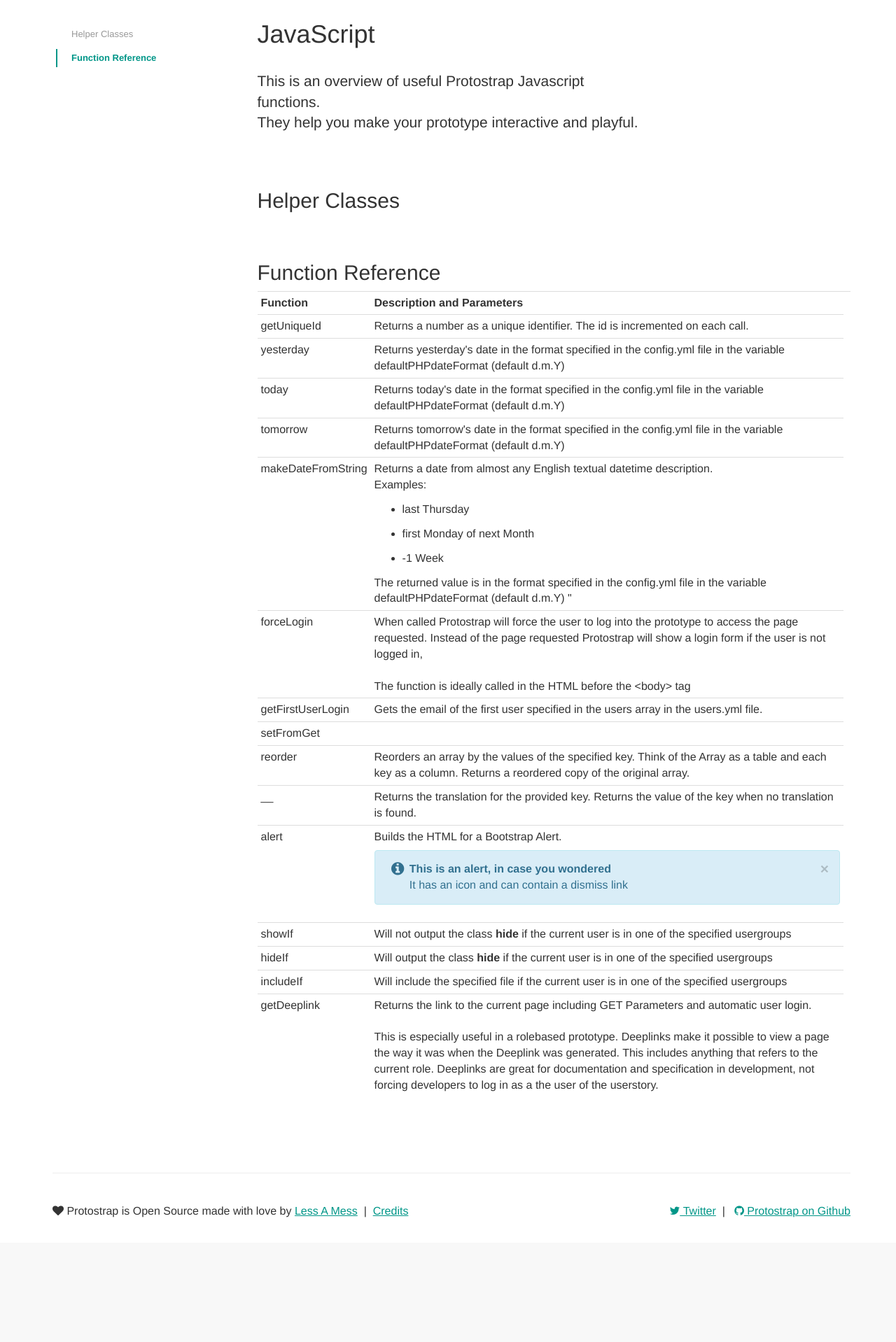
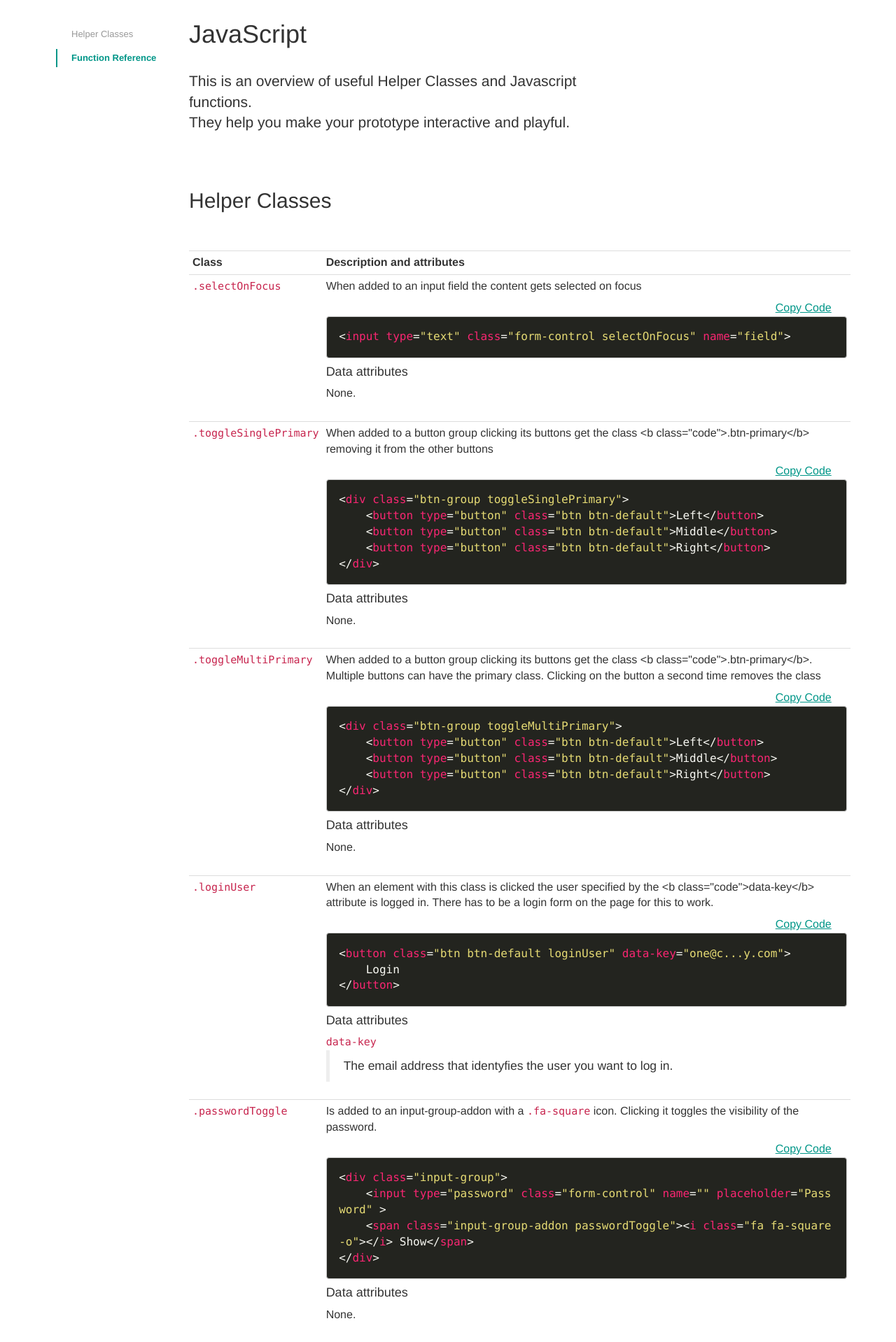
Before and after one commit to lessamess/protostrap-site, a PHP site: page /protostrap/javascript.php in a window 1280 px wide. Shown: the part 51-1969 px from the top of the page at 70% size. Before the commit the page ends 1791 px from the top, so only its background shows below. Run offline with PHP 8.4, Linux system fonts and the light colour scheme; some libraries are stand-ins or nearby versions.

Commit message:
javascript doku

```diff
--- a/assets/css/main.css
+++ b/assets/css/main.css
@@ -426,6 +426,10 @@ b.code {
     background-color: transparent !important;
 }
 
+.block{
+    display: block;
+}
+
 @media screen and (max-width : 991px)  {
     .ps-docs-sidebar{
         display:none;
--- a/assets/js/main.js
+++ b/assets/js/main.js
@@ -168,6 +168,76 @@
             }
         });
 
+        $('.btn-spinner').on('click', function() {
+          // keep width of button
+          var width = $(this).outerWidth();
+          $(this).css("width", width+"px");
+          // spinner markup
+          var spinner = "<i class=\"fa fa-spinner fa-spin\"></i>";
+          // original button label
+          var tmpContent = $(this).html();
+          // show spinner
+          $(this).html(spinner);
+          // make scope for timeout function
+          var that = $(this);
+            setTimeout(function() {
+               // rollback
+               $(that).html(tmpContent);
+           }, 1000);
+        });
+
+
+        $(".trigger").click(function() {
+            var group = $(this).data("group");
+            var item = $(this).data("item");
+            $("."+group).addClass("hide");
+            $("."+group+"-" + item).removeClass("hide");
+        });
+
+        function showTooltip(target, text){
+             $(target).attr('data-toggle','tooltip');
+             $(target).attr('data-placement','top');
+             $(target).attr('data-trigger','click');
+             $(target).attr('title', text);
+
+
+            //and finally show the popover
+            $(target).tooltip('show');
+            var that = target;
+            setTimeout( function(){
+                     $(that).tooltip('hide')}, 1500);
+        }
+
+        $(".copyToClipboard").click(function() {
+            var target = $(this).data("target");
+            var text = $("#"+target).html();
+            $('<div style="opacity:0"><textarea id="textarea'+target+'">'+text+'</textarea></div>').appendTo("body");
+            $("#textarea"+target).select();
+            document.execCommand('copy');
+            $("#textarea"+target).remove();
+            showTooltip(this, "Copied to Clipboard");
+        });
+
+        $(".showHide").click(function() {
+            if($("#"+$(this).data("show")).hasClass("hide")){
+                $("#"+$(this).data("show")).css("display", "none").removeClass("hide");
+            }
+            $("#"+$(this).data("show")).toggle("slow");
+            $("#"+$(this).data("hide")).toggle("slow");
+        });
+
+        function countDown(target){
+            var number = Number($("#"+target).html());
+            number = Math.ceil(number*0.89);
+            $("#"+target).html(number);
+        }
+        $(".countDown").click(function() {
+            var target = $(this).data("target");
+            countDown(target);
+        });
+
+
+
         // Carousel if there is any
         $('.carousel').carousel(
             {interval: 0}
--- a/javascript.php
+++ b/javascript.php
@@ -29,18 +29,18 @@ $activeNavigation = "javascript";
 
             <div class="row">
                 <!--Nav Bar -->
-                <nav class="col-md-3 ps-docs-sidebar hidden-xs">
+                <nav class="col-md-2 ps-docs-sidebar hidden-xs">
                     <?php
                     $navItems = $javascript;
                     include("./snippets/navigation.php");?>
                 </nav>
                 <!--Main Content -->
-                <div class="col-md-9" id="mainContent">
+                <div class="col-md-10" id="mainContent">
                     <h1>JavaScript</h1>
                     <br>
                     <div class="row">
                         <div class="col-md-8">
-                            <p class="lead">This is an overview of useful Protostrap Javascript functions. <br>
+                            <p class="lead">This is an overview of useful Helper Classes and Javascript functions. <br>
                             They help you make your prototype interactive and playful.</p>
                             <div class="hidden-lg hidden-md">
                                 <?php
--- a/php.php
+++ b/php.php
@@ -40,7 +40,7 @@ $activeNavigation = "php";
                     <br>
                     <div class="row">
                         <div class="col-md-8">
-                            <p class="lead">This is an overview of useful Protostrap PHP functions and variables. <br>
+                            <p class="lead">This is an overview of useful PHP functions and variables. <br>
                             They let you work with data easily and make your prototype feel real.</p>
                             <div class="hidden-lg hidden-md">
                                 <?php
--- a/snippets/javascript_functions.php
+++ b/snippets/javascript_functions.php
@@ -1,15 +1,57 @@
-
+<br><br>
 <table class="table table-condensed">
     <tr>
         <th>Function</th>
         <th>Description and Parameters</th>
-        <th></th>
     </tr>
-<?php foreach ($phpFunctions as $key => $function) { ?>
+<?php foreach ($jsFunctions as $key => $function) {
+    if($function['description'] == ""){continue;}
+    ?>
     <tr>
-        <td><?php echo $key ;?></td>
-        <td><?php echo $function['description'] ;?>
-            <?php //echo $function['description'] ;?>
+        <td><b class="code"><?php echo $key ;?></b></td>
+        <td><?php echo $function['description'] ;?><br><div class="micropadding"></div>
+            <pre><code class="php"><?php
+                $syntax = $key."(";
+                if(isset($function['parameters'] )){
+                    $comma = "";
+                    foreach ($function['parameters'] as $pkey => $parameter) {
+                        if($parameter['type'] == "optional"){ continue;}
+                        $optBracketOpen = "";
+                        $optBracketClose = "";
+                        if($parameter['type'] == "optional"){
+                            $optBracketOpen = "[";
+                            $optBracketClose = "]";
+                        }
+                        $syntax .= $optBracketOpen.$comma.$pkey.$optBracketClose;
+                        $comma = ", ";
+                    }
+                }
+                $syntaxForOpts = $syntax.$comma;
+                $syntax .= ");";
+                echo $syntax;
+             ?></code></pre>
+                <h4>Parameters</h4>
+            <?php
+
+                if(isset($function['parameters'] )){
+                    foreach ($function['parameters'] as $pkey => $parameter) {?>
+                        <b class="code"><?php echo $pkey ;?></b> <?php if($parameter['type'] == "optional"){ echo "&nbsp;&nbsp;(optional)";} ?><br>
+                        <blockquote>
+                            <?php echo $parameter['description'] ;
+                                if($parameter['type'] == "optional"){
+                            ?>
+                            <pre><code class="php"><?php echo $syntaxForOpts."$".$pkey.");" ;?></code></pre>
+                            <?php } ?>
+                        </blockquote>
+                    <?php }
+                } else {
+                    echo "None. <br><br>";
+                }
+
+
+
+
+            ?>
 
         </td>
     </tr>
--- /dev/null
+++ b/snippets/javascript_helperClasses.php
@@ -0,0 +1,36 @@
+<br><br>
+<table class="table table-condensed">
+    <tr>
+        <th>Class</th>
+        <th>Description and attributes</th>
+    </tr>
+<?php foreach ($jsHelperClasses as $key => $helperClass) {
+    if($helperClass['description'] == ""){continue;}
+    ?>
+    <tr>
+        <td><b class="code">.<?php echo $key ;?></b></td>
+        <td><?php echo $helperClass['description'] ;?><br><div class="micropadding"></div>
+            <div class="block align-right">
+                <a href="javascript:void(0);" class="copyToClipboard" data-target="markup<?php echo $key ;?>">Copy Code</a>&nbsp;&nbsp;&nbsp;&nbsp;&nbsp;
+            </div>
+            <pre><code class="html" id="markup<?php echo $key ;?>"><?php echo $helperClass['markup'] ;?>
+             </code></pre>
+                <h4>Data attributes</h4>
+            <?php
+
+                if(isset($helperClass['attributes'] )){
+                    foreach ($helperClass['attributes'] as $pkey => $attribute) {?>
+                        <b class="code">data-<?php echo $pkey ;?></b> <?php if($attribute['type'] == "optional"){ echo "&nbsp;&nbsp;(optional)";} ?><br>
+                        <blockquote>
+                            <?php echo $attribute['description'] ;?>
+                        </blockquote>
+                    <?php }
+                } else {
+                    echo "None. <br><br>";
+                }
+            ?>
+        </td>
+    </tr>
+
+<?php } ?>
+</table>
```
Also changed, not shown: assets/data/javascript.yml (+158 -34 lines), testpage.php (+92 -3 lines).
